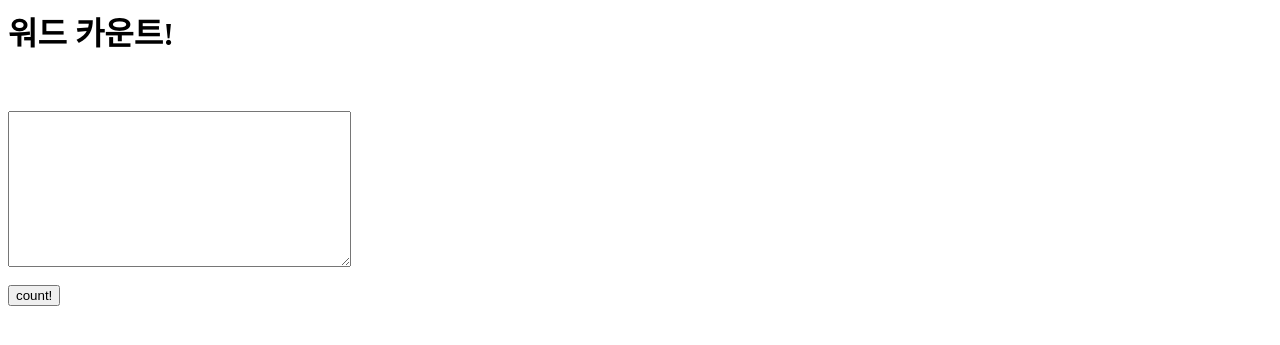
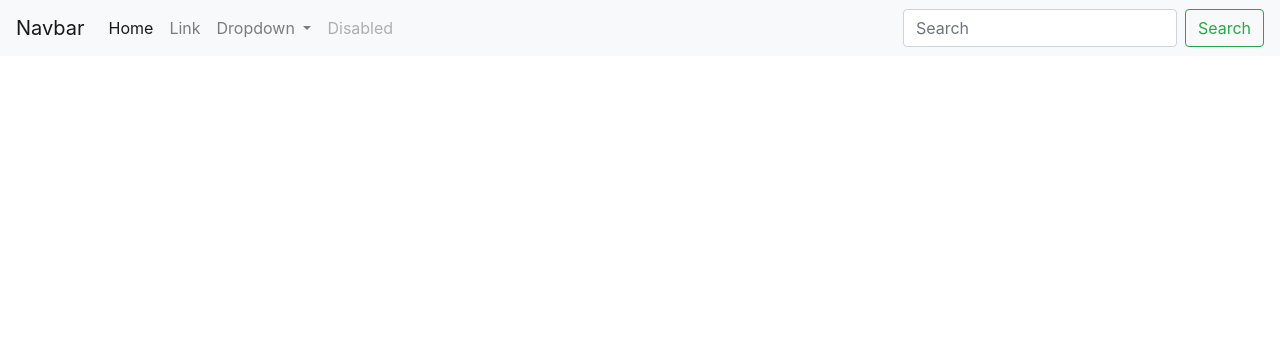
Before and after one commit to justinchachoe/crudproject, a Django app: page / in a window 1280 px wide. Shown: the top 345 px of the page. Run offline with Django 3.2, Linux system fonts and the light colour scheme; data that the repository does not hold is empty.

Commit message:
bootstrap, card body included

```diff
--- a/crudapp/templates/home.html
+++ b/crudapp/templates/home.html
@@ -1,15 +1,70 @@
-<h1>워드 카운트!</h1>
+<head>
+    <!-- CSS -->
+    <link rel="stylesheet" href="https://cdn.jsdelivr.net/npm/bootstrap@4.5.3/dist/css/bootstrap.min.css" integrity="sha384-TX8t27EcRE3e/ihU7zmQxVncDAy5uIKz4rEkgIXeMed4M0jlfIDPvg6uqKI2xXr2" crossorigin="anonymous">
 
+    <!-- jQuery and JS bundle w/ Popper.js -->
+    <script src="https://code.jquery.com/jquery-3.5.1.slim.min.js" integrity="sha384-DfXdz2htPH0lsSSs5nCTpuj/zy4C+OGpamoFVy38MVBnE+IbbVYUew+OrCXaRkfj" crossorigin="anonymous"></script>
+    <script src="https://cdn.jsdelivr.net/npm/bootstrap@4.5.3/dist/js/bootstrap.bundle.min.js" integrity="sha384-ho+j7jyWK8fNQe+A12Hb8AhRq26LrZ/JpcUGGOn+Y7RsweNrtN/tE3MoK7ZeZDyx" crossorigin="anonymous"></script>
+</head>
+
+<body>
+    <nav class="navbar navbar-expand-lg navbar-light bg-light">
+        <a class="navbar-brand" href="#">Navbar</a>
+        <button class="navbar-toggler" type="button" data-toggle="collapse" data-target="#navbarSupportedContent" aria-controls="navbarSupportedContent" aria-expanded="false" aria-label="Toggle navigation">
+            <span class="navbar-toggler-icon"></span>
+        </button>
+
+        <div class="collapse navbar-collapse" id="navbarSupportedContent">
+            <ul class="navbar-nav mr-auto">
+            <li class="nav-item active">
+                <a class="nav-link" href="#">Home <span class="sr-only">(current)</span></a>
+            </li>
+            <li class="nav-item">
+                <a class="nav-link" href="#">Link</a>
+            </li>
+            <li class="nav-item dropdown">
+                <a class="nav-link dropdown-toggle" href="#" id="navbarDropdown" role="button" data-toggle="dropdown" aria-haspopup="true" aria-expanded="false">
+                Dropdown
+                </a>
+                <div class="dropdown-menu" aria-labelledby="navbarDropdown">
+                <a class="dropdown-item" href="#">Action</a>
+                <a class="dropdown-item" href="#">Another action</a>
+                <div class="dropdown-divider"></div>
+                <a class="dropdown-item" href="#">Something else here</a>
+                </div>
+            </li>
+            <li class="nav-item">
+                <a class="nav-link disabled" href="#" tabindex="-1" aria-disabled="true">Disabled</a>
+            </li>
+            </ul>
+            <form class="form-inline my-2 my-lg-0">
+            <input class="form-control mr-sm-2" type="search" placeholder="Search" aria-label="Search">
+            <button class="btn btn-outline-success my-2 my-sm-0" type="submit">Search</button>
+            </form>
+        </div>
+    </nav>
+
+    <br>
+    {% for blog in blogs.all %}
+        <div class="container">
+        <div class="card">
+            <div class="card-body">
+            <h1>{{blog.title}}</h1>
+            <p>{{blog.pub_date | date:"Y-m-d"}}</p>
+            <p>{{blog.summary}}<a href="{% url 'detail' blog.id %}">자세히 보기</a></p>
+            </div>
+        </div>
+        </div>
+    {% endfor %}
+    <br>
+
+</body>
+<!--
 <br><br>
 <form action="{% url 'new' %}">
     <textarea cols="40" rows="10" name='fulltext'></textarea>
     <br><br>
     <input type="submit" value="count!" />
 </form>
-
 <br>
-{% for blog in blogs.all %}
-    <h1>{{blog.title}}</h1>
-    <p>{{blog.pub_date | date:"Y-m-d"}}</p>
-    <p>{{blog.summary}}<a href="{% url 'detail' blog.id %}">자세히 보기</a></p>
-{% endfor %}
+-->
```
